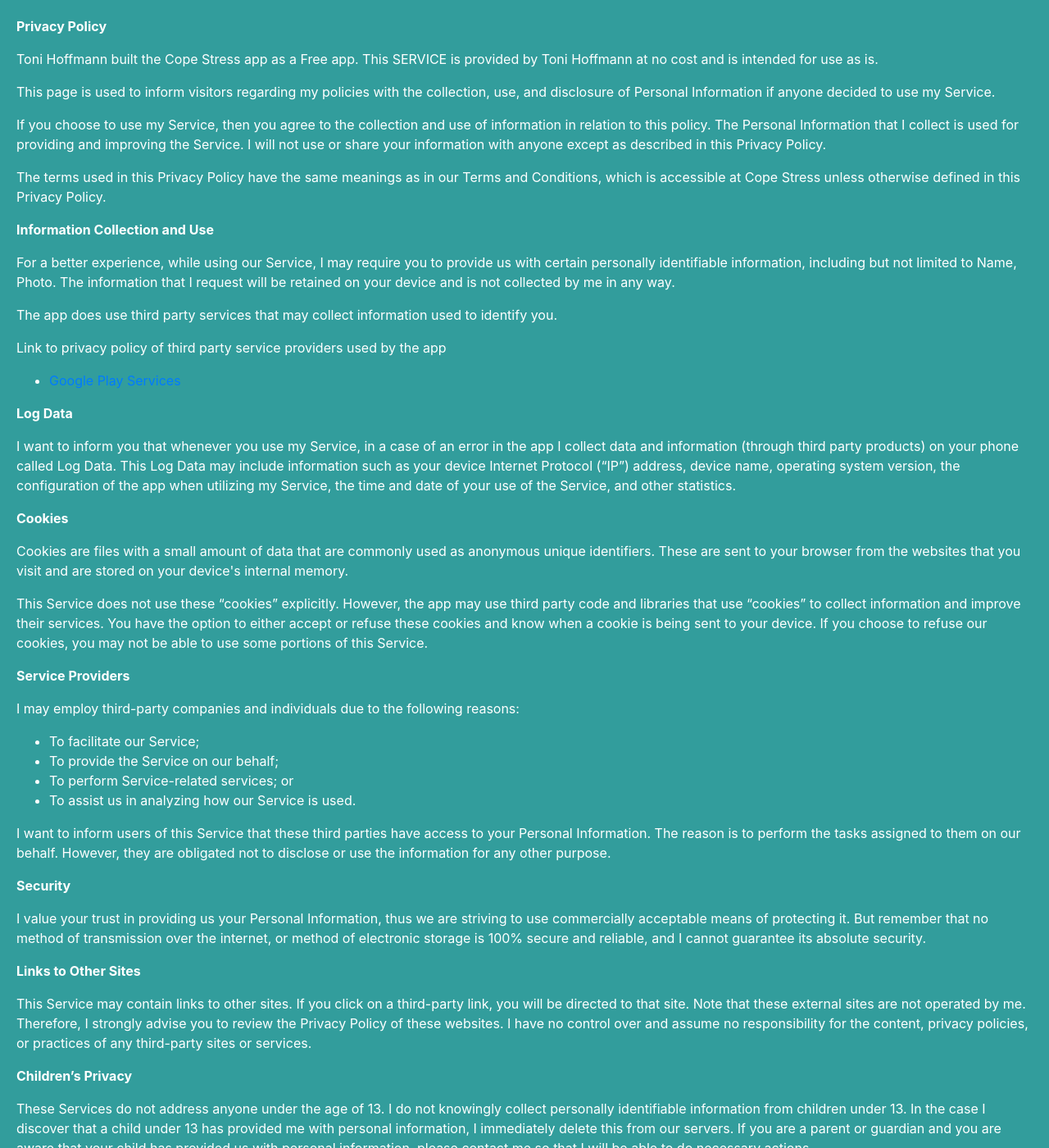
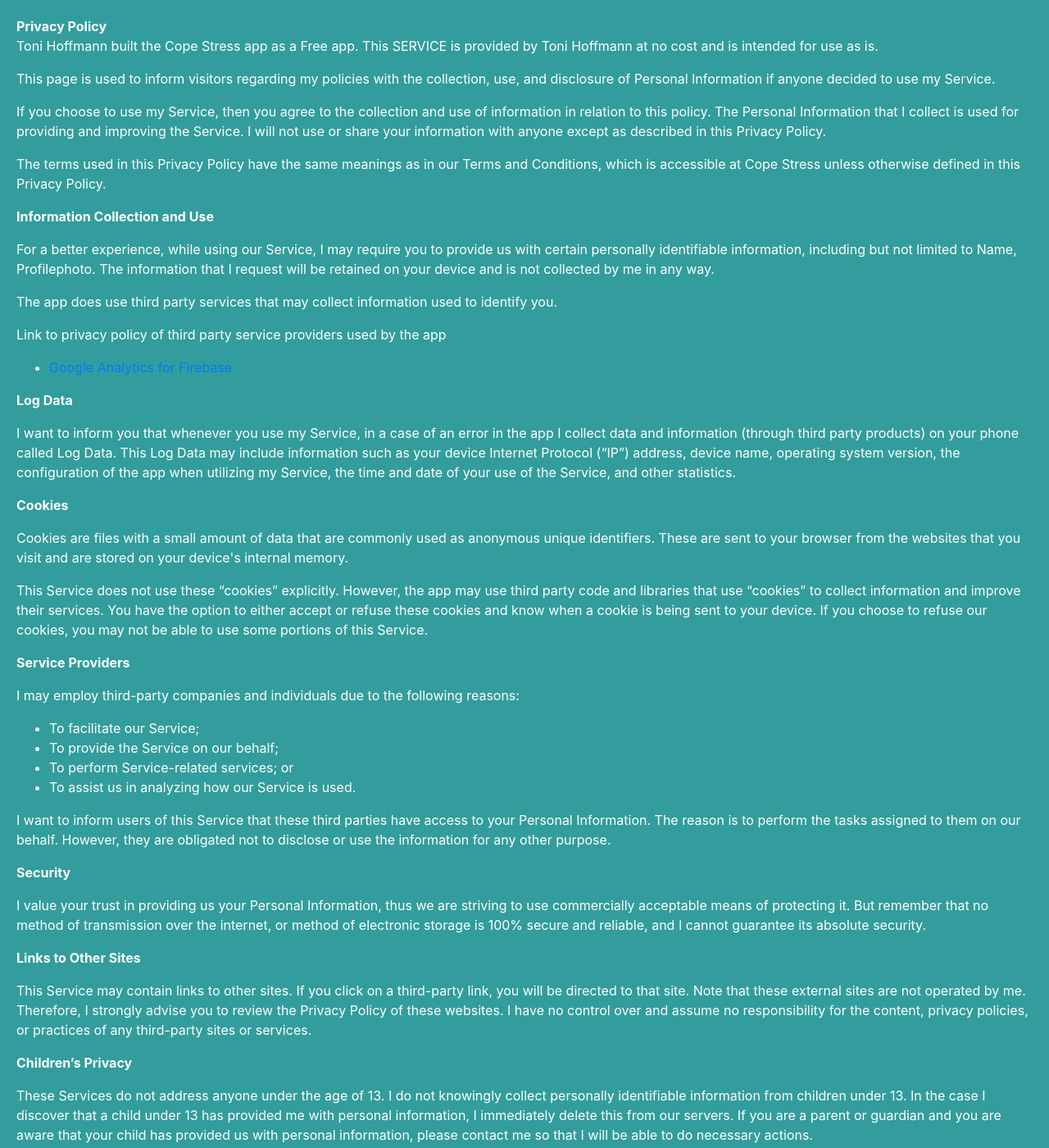
Before and after one commit to xremix/The-Cope-Stress-App, a Jekyll site: the page built from data-privacy.html, in a window 1280 px wide and 1400 px high. Shown: the whole window at 82% size. Built offline with Jekyll 4.4.1, drawn with Linux system fonts in a browser that asks for light colours; some of the changed text lies outside the part shown.

Commit message:
updating privacy and terms

```diff
--- a/data-privacy.html
+++ b/data-privacy.html
@@ -3,41 +3,102 @@
 title: "The Cope Stress App - Data Privacy"
 ---
 
-<p><strong>Privacy Policy</strong></p>
-<p>Toni Hoffmann built the Cope Stress app as a Free app. This SERVICE is provided by Toni Hoffmann at no cost and is intended for use as is.</p>
-<p>This page is used to inform visitors regarding my policies with the collection, use, and disclosure of Personal Information if anyone decided to use my Service.</p>
-<p>If you choose to use my Service, then you agree to the collection and use of information in relation to this policy. The Personal Information that I collect is used for providing and improving the Service. I will not use or share your information with anyone except as described in this Privacy Policy.</p>
-<p>The terms used in this Privacy Policy have the same meanings as in our Terms and Conditions, which is accessible at Cope Stress unless otherwise defined in this Privacy Policy.</p>
-<p><strong>Information Collection and Use</strong></p>
-<p>For a better experience, while using our Service, I may require you to provide us with certain personally identifiable information, including but not limited to Name, Photo. The information that I request will be retained on your device and is not collected by me in any way.</p>
-<p>The app does use third party services that may collect information used to identify you.</p>
-<p>Link to privacy policy of third party service providers used by the app</p>
-<ul>
-<li><a href="https://www.google.com/policies/privacy/">Google Play Services</a></li>
-</ul>
-<p><strong>Log Data</strong></p>
-<p>I want to inform you that whenever you use my Service, in a case of an error in the app I collect data and information (through third party products) on your phone called Log Data. This Log Data may include information such as your device Internet Protocol (“IP”) address, device name, operating system version, the configuration of the app when utilizing my Service, the time and date of your use of the Service, and other statistics.</p>
-<p><strong>Cookies</strong></p>
-<p>Cookies are files with a small amount of data that are commonly used as anonymous unique identifiers. These are sent to your browser from the websites that you visit and are stored on your device&#39;s internal memory.</p>
-<p>This Service does not use these “cookies” explicitly. However, the app may use third party code and libraries that use “cookies” to collect information and improve their services. You have the option to either accept or refuse these cookies and know when a cookie is being sent to your device. If you choose to refuse our cookies, you may not be able to use some portions of this Service.</p>
-<p><strong>Service Providers</strong></p>
-<p>I may employ third-party companies and individuals due to the following reasons:</p>
-<ul>
-<li>To facilitate our Service;</li>
-<li>To provide the Service on our behalf;</li>
-<li>To perform Service-related services; or</li>
-<li>To assist us in analyzing how our Service is used.</li>
-</ul>
-<p>I want to inform users of this Service that these third parties have access to your Personal Information. The reason is to perform the tasks assigned to them on our behalf. However, they are obligated not to disclose or use the information for any other purpose.</p>
-<p><strong>Security</strong></p>
-<p>I value your trust in providing us your Personal Information, thus we are striving to use commercially acceptable means of protecting it. But remember that no method of transmission over the internet, or method of electronic storage is 100% secure and reliable, and I cannot guarantee its absolute security.</p>
-<p><strong>Links to Other Sites</strong></p>
-<p>This Service may contain links to other sites. If you click on a third-party link, you will be directed to that site. Note that these external sites are not operated by me. Therefore, I strongly advise you to review the Privacy Policy of these websites. I have no control over and assume no responsibility for the content, privacy policies, or practices of any third-party sites or services.</p>
-<p><strong>Children’s Privacy</strong></p>
-<p>These Services do not address anyone under the age of 13. I do not knowingly collect personally identifiable information from children under 13. In the case I discover that a child under 13 has provided me with personal information, I immediately delete this from our servers. If you are a parent or guardian and you are aware that your child has provided us with personal information, please contact me so that I will be able to do necessary actions.</p>
-<p><strong>Changes to This Privacy Policy</strong></p>
-<p>I may update our Privacy Policy from time to time. Thus, you are advised to review this page periodically for any changes. I will notify you of any changes by posting the new Privacy Policy on this page.</p>
-<p>This policy is effective as of 2020-12-09</p>
-<p><strong>Contact Us</strong></p>
-<p>If you have any questions or suggestions about my Privacy Policy, do not hesitate to contact me at kontakt@toni-hoffmann.com.</p>
-<p>This privacy policy page was created at <a href="https://privacypolicytemplate.net">privacypolicytemplate.net</a> and modified/generated by <a href="https://app-privacy-policy-generator.nisrulz.com/">App Privacy Policy Generator</a></p>
+
+<strong>Privacy Policy</strong> <p>
+  Toni Hoffmann built the Cope Stress app as
+  a Free app. This SERVICE is provided by
+  Toni Hoffmann at no cost and is intended for use as
+  is.
+</p> <p>
+  This page is used to inform visitors regarding my
+  policies with the collection, use, and disclosure of Personal
+  Information if anyone decided to use my Service.
+</p> <p>
+  If you choose to use my Service, then you agree to
+  the collection and use of information in relation to this
+  policy. The Personal Information that I collect is
+  used for providing and improving the Service. I will not use or share your information with
+  anyone except as described in this Privacy Policy.
+</p> <p>
+  The terms used in this Privacy Policy have the same meanings
+  as in our Terms and Conditions, which is accessible at
+  Cope Stress unless otherwise defined in this Privacy Policy.
+</p> <p><strong>Information Collection and Use</strong></p> <p>
+  For a better experience, while using our Service, I
+  may require you to provide us with certain personally
+  identifiable information, including but not limited to Name, Profilephoto. The information that
+  I request will be retained on your device and is not collected by me in any way.
+</p> <div><p>
+    The app does use third party services that may collect
+    information used to identify you.
+  </p> <p>
+    Link to privacy policy of third party service providers used
+    by the app
+  </p> <ul><!----><!----><li><a href="https://firebase.google.com/policies/analytics" target="_blank" rel="noopener noreferrer">Google Analytics for Firebase</a></li><!----><!----><!----><!----><!----><!----><!----><!----><!----><!----><!----><!----><!----><!----><!----><!----><!----><!----><!----><!----><!----><!----></ul></div> <p><strong>Log Data</strong></p> <p>
+  I want to inform you that whenever you
+  use my Service, in a case of an error in the app
+  I collect data and information (through third party
+  products) on your phone called Log Data. This Log Data may
+  include information such as your device Internet Protocol
+  (“IP”) address, device name, operating system version, the
+  configuration of the app when utilizing my Service,
+  the time and date of your use of the Service, and other
+  statistics.
+</p> <p><strong>Cookies</strong></p> <p>
+  Cookies are files with a small amount of data that are
+  commonly used as anonymous unique identifiers. These are sent
+  to your browser from the websites that you visit and are
+  stored on your device's internal memory.
+</p> <p>
+  This Service does not use these “cookies” explicitly. However,
+  the app may use third party code and libraries that use
+  “cookies” to collect information and improve their services.
+  You have the option to either accept or refuse these cookies
+  and know when a cookie is being sent to your device. If you
+  choose to refuse our cookies, you may not be able to use some
+  portions of this Service.
+</p> <p><strong>Service Providers</strong></p> <p>
+  I may employ third-party companies and
+  individuals due to the following reasons:
+</p> <ul><li>To facilitate our Service;</li> <li>To provide the Service on our behalf;</li> <li>To perform Service-related services; or</li> <li>To assist us in analyzing how our Service is used.</li></ul> <p>
+  I want to inform users of this Service
+  that these third parties have access to your Personal
+  Information. The reason is to perform the tasks assigned to
+  them on our behalf. However, they are obligated not to
+  disclose or use the information for any other purpose.
+</p> <p><strong>Security</strong></p> <p>
+  I value your trust in providing us your
+  Personal Information, thus we are striving to use commercially
+  acceptable means of protecting it. But remember that no method
+  of transmission over the internet, or method of electronic
+  storage is 100% secure and reliable, and I cannot
+  guarantee its absolute security.
+</p> <p><strong>Links to Other Sites</strong></p> <p>
+  This Service may contain links to other sites. If you click on
+  a third-party link, you will be directed to that site. Note
+  that these external sites are not operated by me.
+  Therefore, I strongly advise you to review the
+  Privacy Policy of these websites. I have
+  no control over and assume no responsibility for the content,
+  privacy policies, or practices of any third-party sites or
+  services.
+</p> <p><strong>Children’s Privacy</strong></p> <p>
+  These Services do not address anyone under the age of 13.
+  I do not knowingly collect personally
+  identifiable information from children under 13. In the case
+  I discover that a child under 13 has provided
+  me with personal information, I immediately
+  delete this from our servers. If you are a parent or guardian
+  and you are aware that your child has provided us with
+  personal information, please contact me so that
+  I will be able to do necessary actions.
+</p> <p><strong>Changes to This Privacy Policy</strong></p> <p>
+  I may update our Privacy Policy from
+  time to time. Thus, you are advised to review this page
+  periodically for any changes. I will
+  notify you of any changes by posting the new Privacy Policy on
+  this page.
+</p> <p>This policy is effective as of 2020-12-17</p> <p><strong>Contact Us</strong></p> <p>
+  If you have any questions or suggestions about my
+  Privacy Policy, do not hesitate to contact me at toni-hoffmann@xremix.de.
+</p> <p>This privacy policy page was created at <a href="https://privacypolicytemplate.net" target="_blank" rel="noopener noreferrer">privacypolicytemplate.net </a>and modified/generated by <a href="https://app-privacy-policy-generator.nisrulz.com/" target="_blank" rel="noopener noreferrer">App Privacy Policy Generator</a></p>
```
Also changed, not shown: terms.html (+102 -20 lines).
